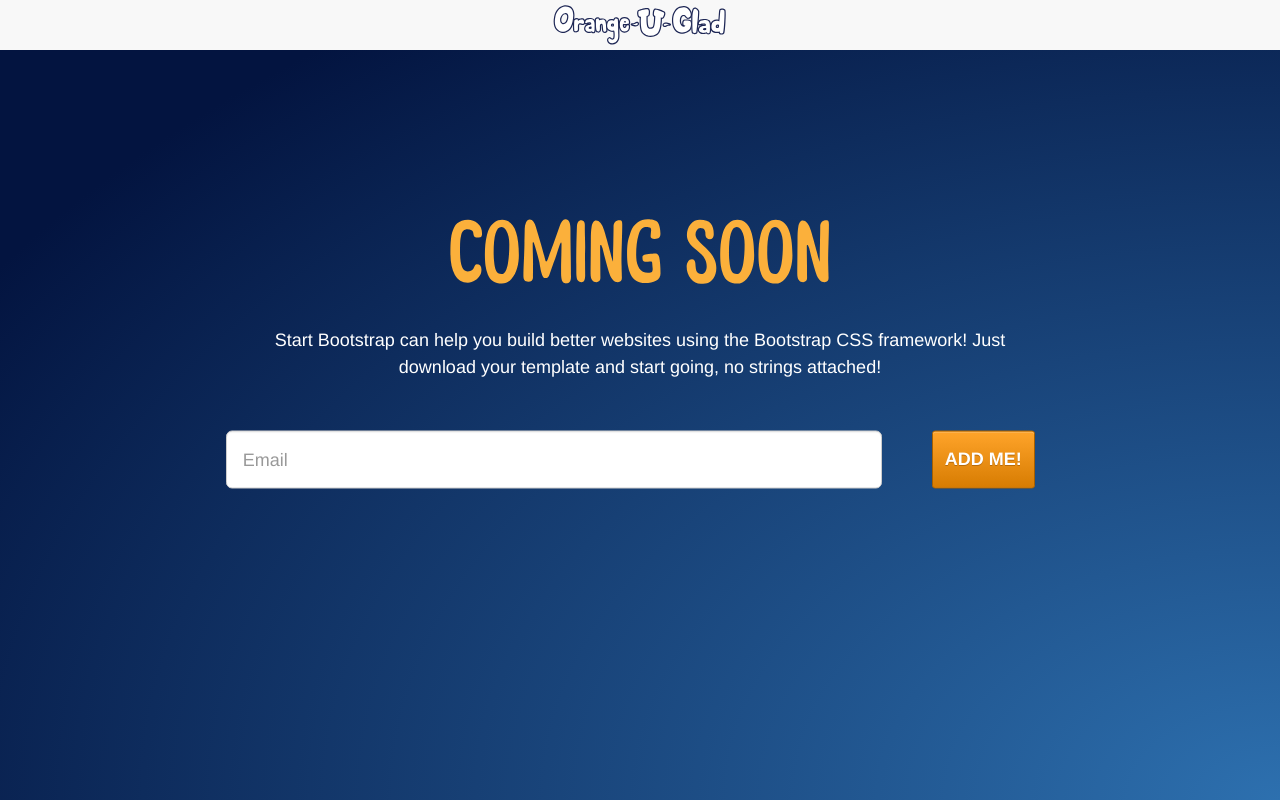
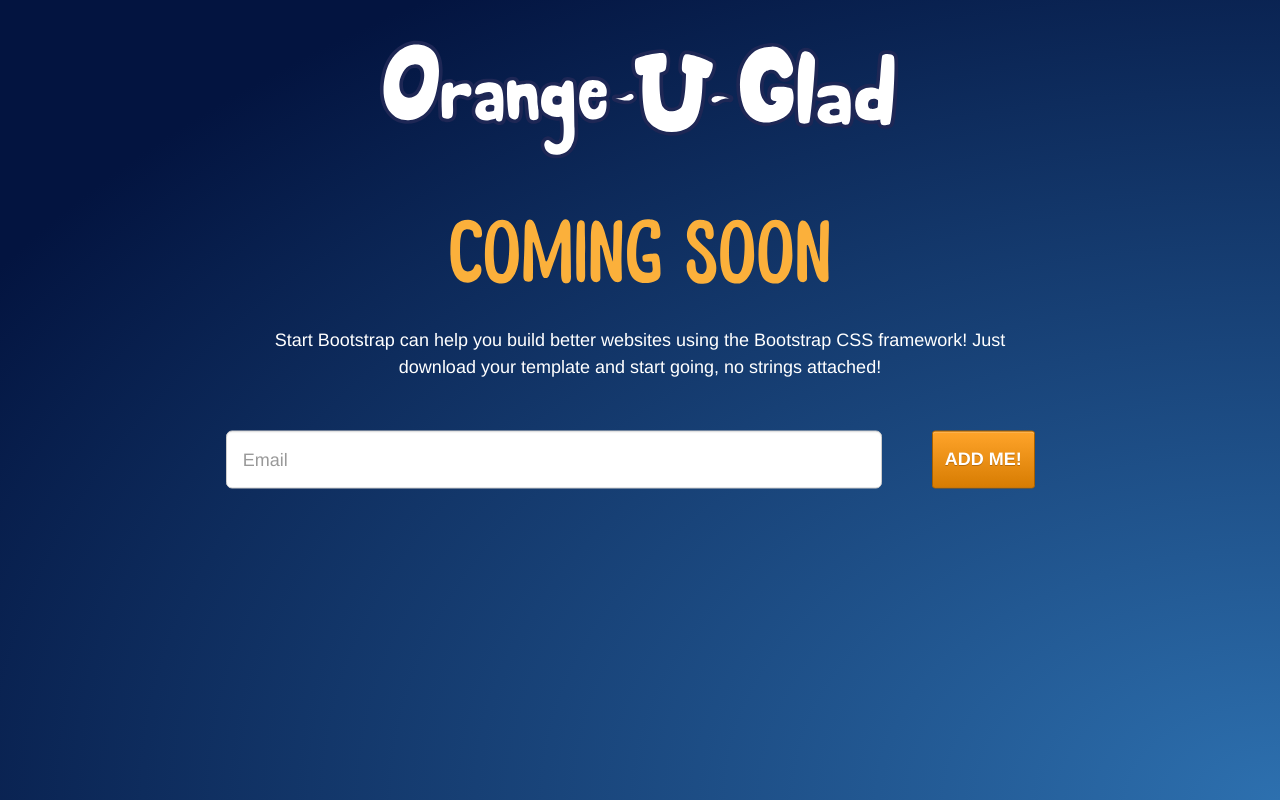
Before and after one commit to Shannin/orange-u-glad-website, a website: page public/index.html in a window 1280 px wide. Shown: the top 800 px of the page. Drawn offline with nearby package versions, Linux system fonts and the light colour scheme.

Commit message:
fix header

```diff
--- a/public/js/main.js
+++ b/public/js/main.js
@@ -16,4 +16,20 @@
         event.preventDefault();
     });
 
+    function adjustPage() {
+        if ($(window).scrollTop() > 100){
+            $('#mainNav').removeClass('affix-top');
+        } else {
+            $('#mainNav').addClass('affix-top');
+        }
+    }
+
+    $(window).scroll(function(){
+        adjustPage();
+    });
+
+    $(document).ready(function () {
+        adjustPage();
+    });
+
 })(jQuery); // End of use strict
--- a/sass/main.scss
+++ b/sass/main.scss
@@ -62,7 +62,7 @@ form.form--small {
 // Navigation
 
 .navbar-default {
-    background-color: fade($white, 30%);
+    background-color: transparentize($white, 30%);
     border: none;
 
     @extend .transition-all;
```
